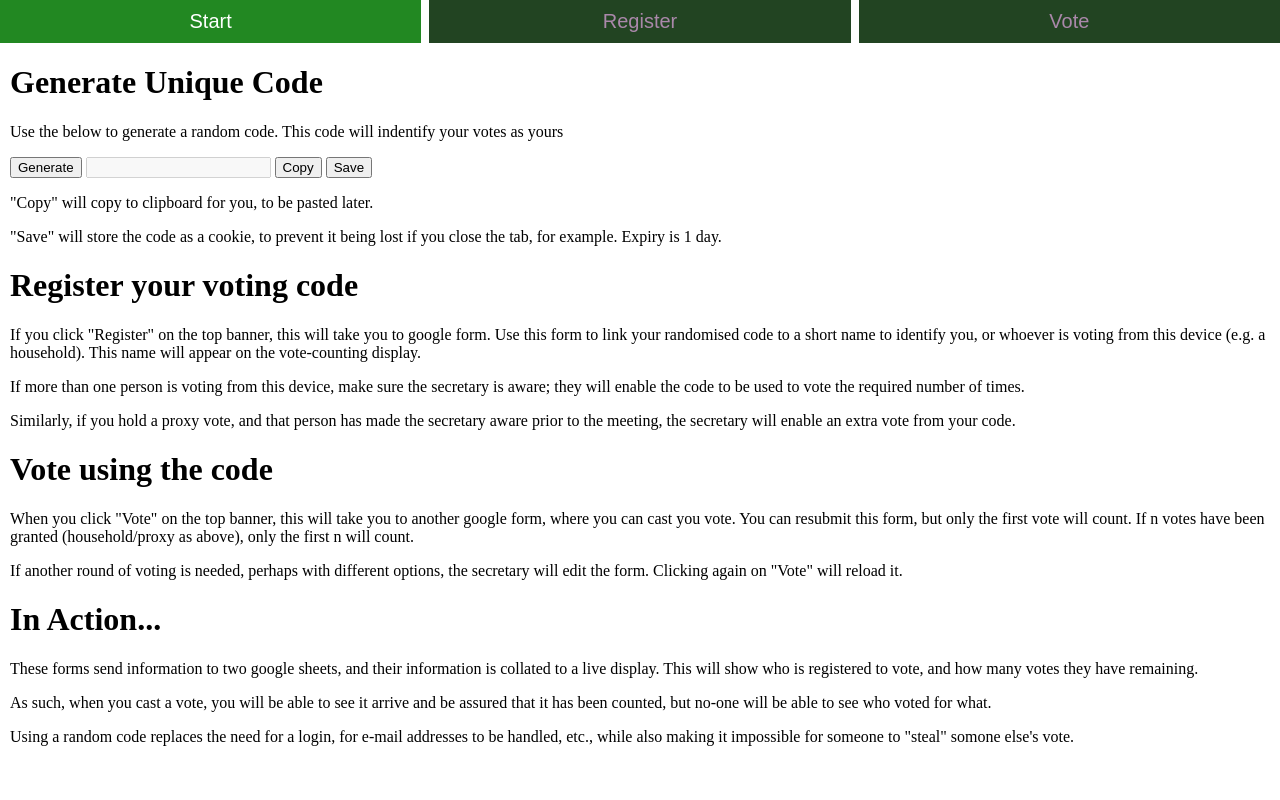
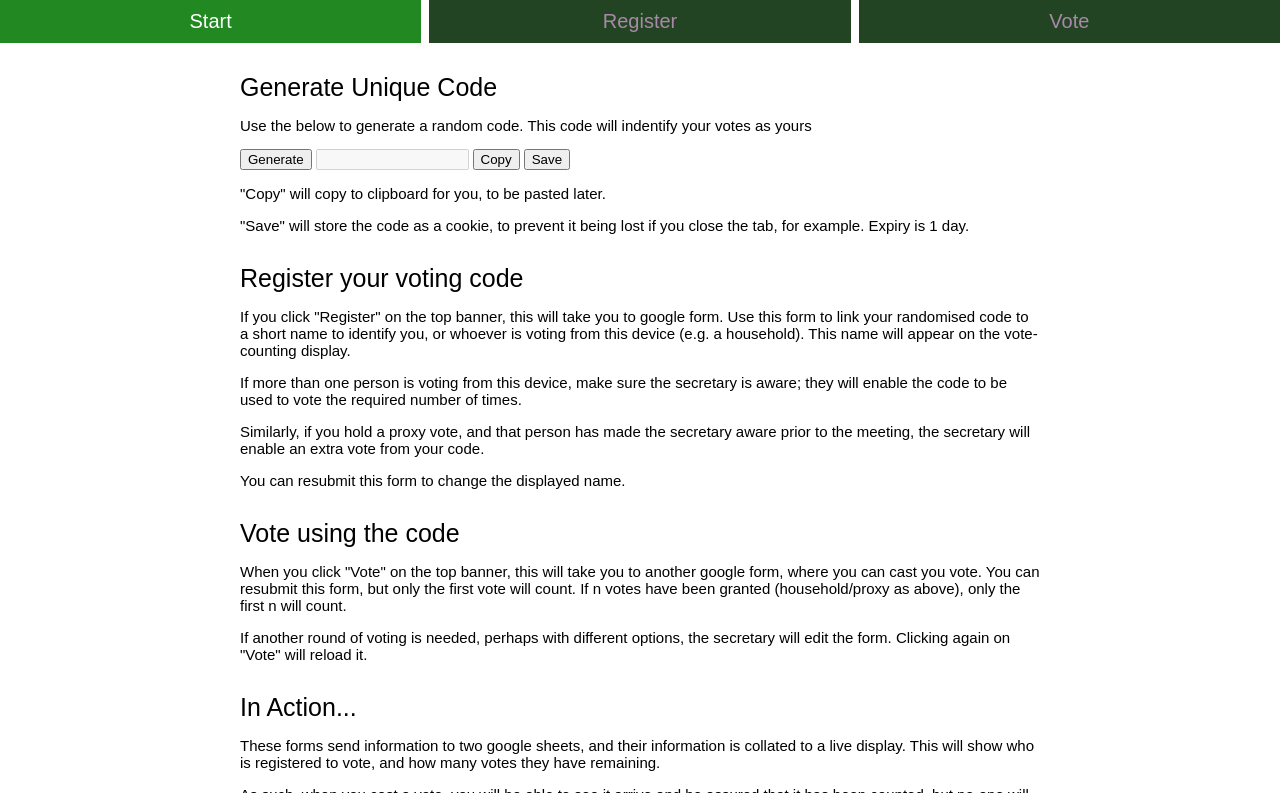
Before and after one commit to ravencompany/voting, a plain HTML site: page docs/index.htm in a window 1280 px wide. Drawn offline with Linux system fonts and the light colour scheme.

Commit message:
Fettling. Lots of fettling

```diff
--- a/docs/index.htm
+++ b/docs/index.htm
@@ -9,6 +9,13 @@
             #topbanner {
                 width:100%;
                 background-color:white;}
+            #own_content {
+                overflow-y: scroll;
+                height:calc(100vh - 50px);
+                background-color:white;}
+            p   {font:15px sans-serif;}
+            h1  {font:25px sans-serif;
+                margin:30px 0px 5px 0px}
             .top {
                 text-decoration: none;
                 display: block;
@@ -110,11 +117,11 @@
             <a href="javascript:change('reg')" id="reg" class="top"">Register</a>
             <a href="javascript:change('vote')" id="vote" class="top" style="position:absolute; right:0px; top:0px;">Vote</a>
         </div>
-        <div id="own_content" style="margin:10px;">
+        <div id="own_content"><div style="width:min(90%, 800px); margin:auto;">
         <h1>Generate Unique Code</h1>
         <p>Use the below to generate a random code.  This code will indentify your votes as yours</p>
         <input type="button" onclick="generate()" value="Generate" />
-        <input disabled type="text" id="code" value="" size="20" />
+        <input disabled type="text" id="code" value="" size="16" />
         <input type="button" onclick="copy()" value="Copy" />
         <input type="button" onclick="savCookie()" value="Save" />
         <p>"Copy" will copy to clipboard for you, to be pasted later.</p>
@@ -123,6 +130,7 @@
         <p>If you click "Register" on the top banner, this will take you to google form. Use this form to link your randomised code to a short name to identify you, or whoever is voting from this device (e.g. a household). This name will appear on the vote-counting display.</p>
         <p>If more than one person is voting from this device, make sure the secretary is aware; they will enable the code to be used to vote the required number of times.</p>
         <p>Similarly, if you hold a proxy vote, and that person has made the secretary aware prior to the meeting, the secretary will enable an extra vote from your code.</p>
+        <p>You can resubmit this form to change the displayed name.</p>
         <h1>Vote using the code</h1>
         <p>When you click "Vote" on the top banner, this will take you to another google form, where you can cast you vote.  You can resubmit this form, but only the first vote will count.  If n votes have been granted (household/proxy as above), only the first n will count.</p>
         <p>If another round of voting is needed, perhaps with different options, the secretary will edit the form.  Clicking again on "Vote" will reload it.</p>
@@ -130,7 +138,7 @@
         <p>These forms send information to two google sheets, and their information is collated to a live display.  This will show who is registered to vote, and how many votes they have remaining.</p>
         <p>As such, when you cast a vote, you will be able to see it arrive and be assured that it has been counted, but no-one will be able to see who voted for what.</p>
         <p>Using a random code replaces the need for a login, for e-mail addresses to be handled, etc., while also making it impossible for someone to "steal" somone else's vote.</p>
-        </div>
+        </div></div>
         <iframe style="display:none" src="https://docs.google.com/forms/d/e/1FAIpQLSd5fTTMLmDp-3cgBENn8t5Pf1cC1a503mvJPyaSgJh75tplrA/viewform" name="if_vote" id="if_vote" title="voting form content"></iframe>
     </body>
 </html>
```
